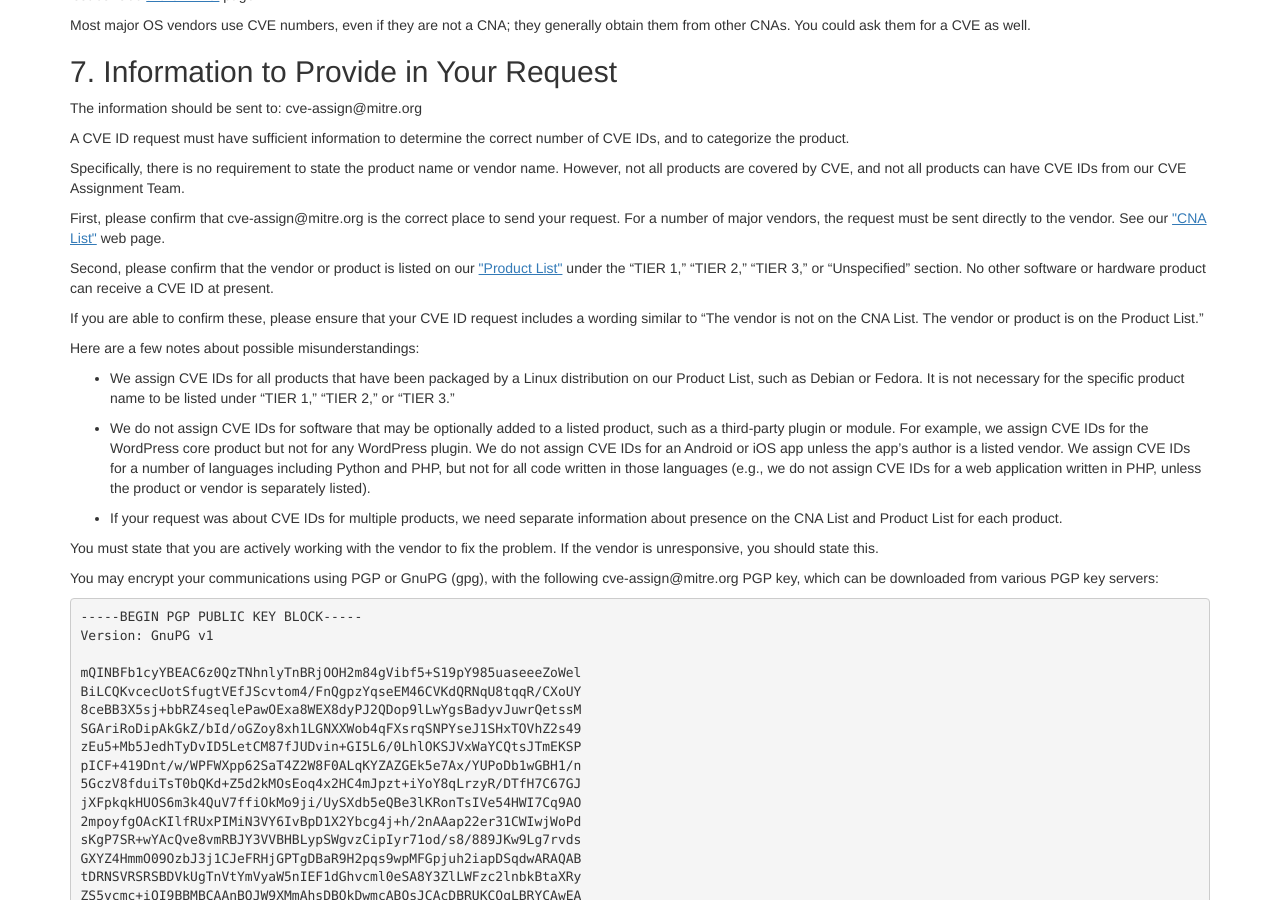
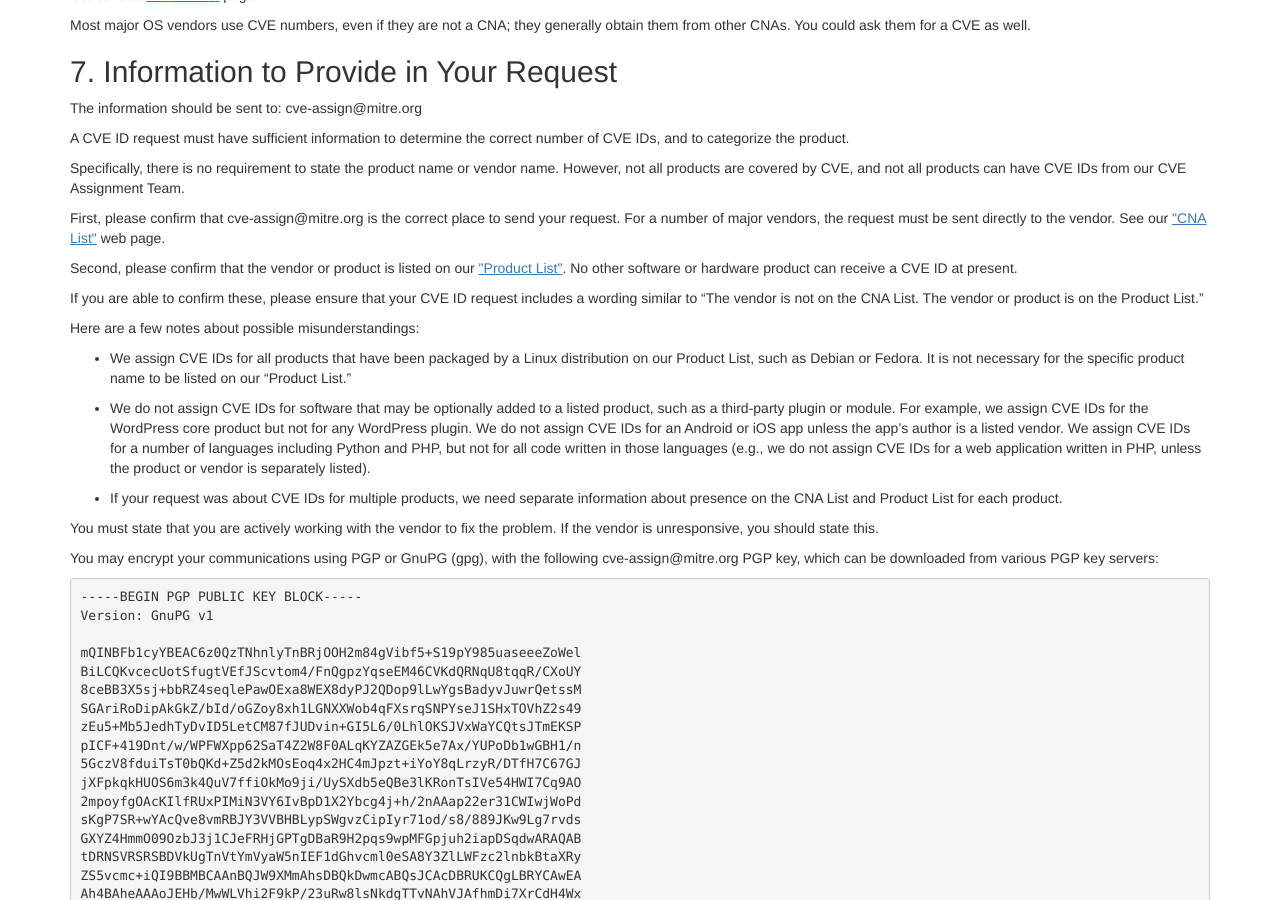
Before and after one commit to CVEProject/cveproject.github.io, a Jekyll site: the page built from requester/reservation-guidelines.md, in a window 1280 px wide and 900 px high, scrolled down 2601 px. Built offline with Jekyll 4.4.1, drawn with Linux system fonts in a browser that asks for light colours; nearby versions of some CDN libraries.

Commit message:
Update reservation-guidelines.md

```diff
--- a/requester/reservation-guidelines.md
+++ b/requester/reservation-guidelines.md
@@ -236,13 +236,13 @@ Specifically, there is no requirement to state the product name or vendor name.
 
 First, please confirm that cve-assign@mitre.org is the correct place to send your request. For a number of major vendors, the request must be sent directly to the vendor. See our [<u>"CNA List"</u>](https://cve.mitre.org/cve/cna.html) web page.
 
-Second, please confirm that the vendor or product is listed on our [<u>"Product List"</u>](https://cve.mitre.org/data/board/archives/2016-01/msg00015.html) under the "TIER 1," "TIER 2," "TIER 3," or "Unspecified" section. No other software or hardware product can receive a CVE ID at present.
+Second, please confirm that the vendor or product is listed on our [<u>"Product List"</u>](http://cve.mitre.org/cve/data_sources_product_coverage.html#products). No other software or hardware product can receive a CVE ID at present.
 
 If you are able to confirm these, please ensure that your CVE ID request includes a wording similar to "The vendor is not on the CNA List. The vendor or product is on the Product List."
 
 Here are a few notes about possible misunderstandings:
 
-  - We assign CVE IDs for all products that have been packaged by a Linux distribution on our Product List, such as Debian or Fedora. It is not necessary for the specific product name to be listed under "TIER 1," "TIER 2," or "TIER 3."
+  - We assign CVE IDs for all products that have been packaged by a Linux distribution on our Product List, such as Debian or Fedora. It is not necessary for the specific product name to be listed on our "Product List."
 
   - We do not assign CVE IDs for software that may be optionally added to a listed product, such as a third-party plugin or module. For example, we assign CVE IDs for the WordPress core product but not for any WordPress plugin. We do not assign CVE IDs for an Android or iOS app unless the app's author is a listed vendor. We assign CVE IDs for a number of languages including Python and PHP, but not for all code written in those languages (e.g., we do not assign CVE IDs for a web application written in PHP, unless the product or vendor is separately listed).
 
```
